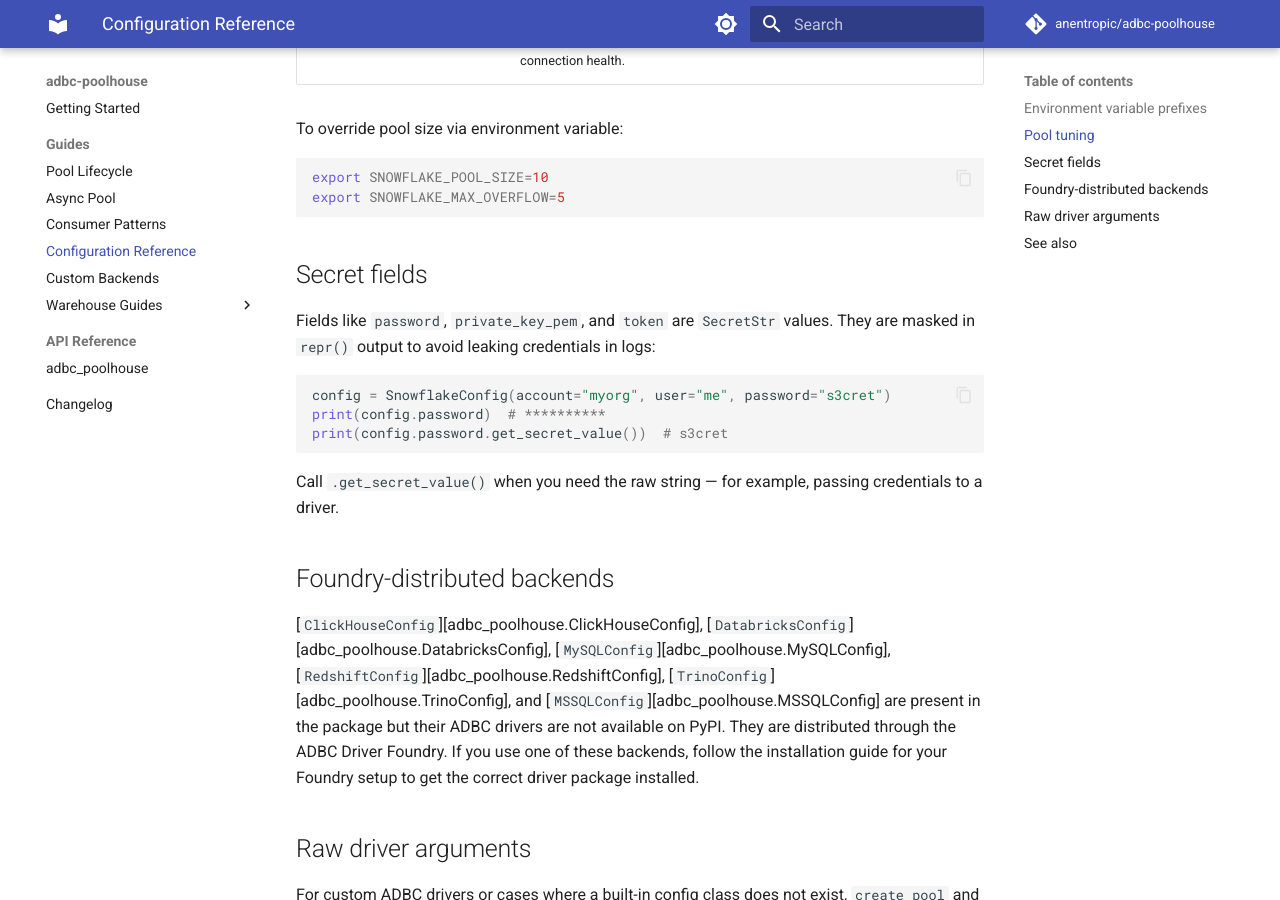
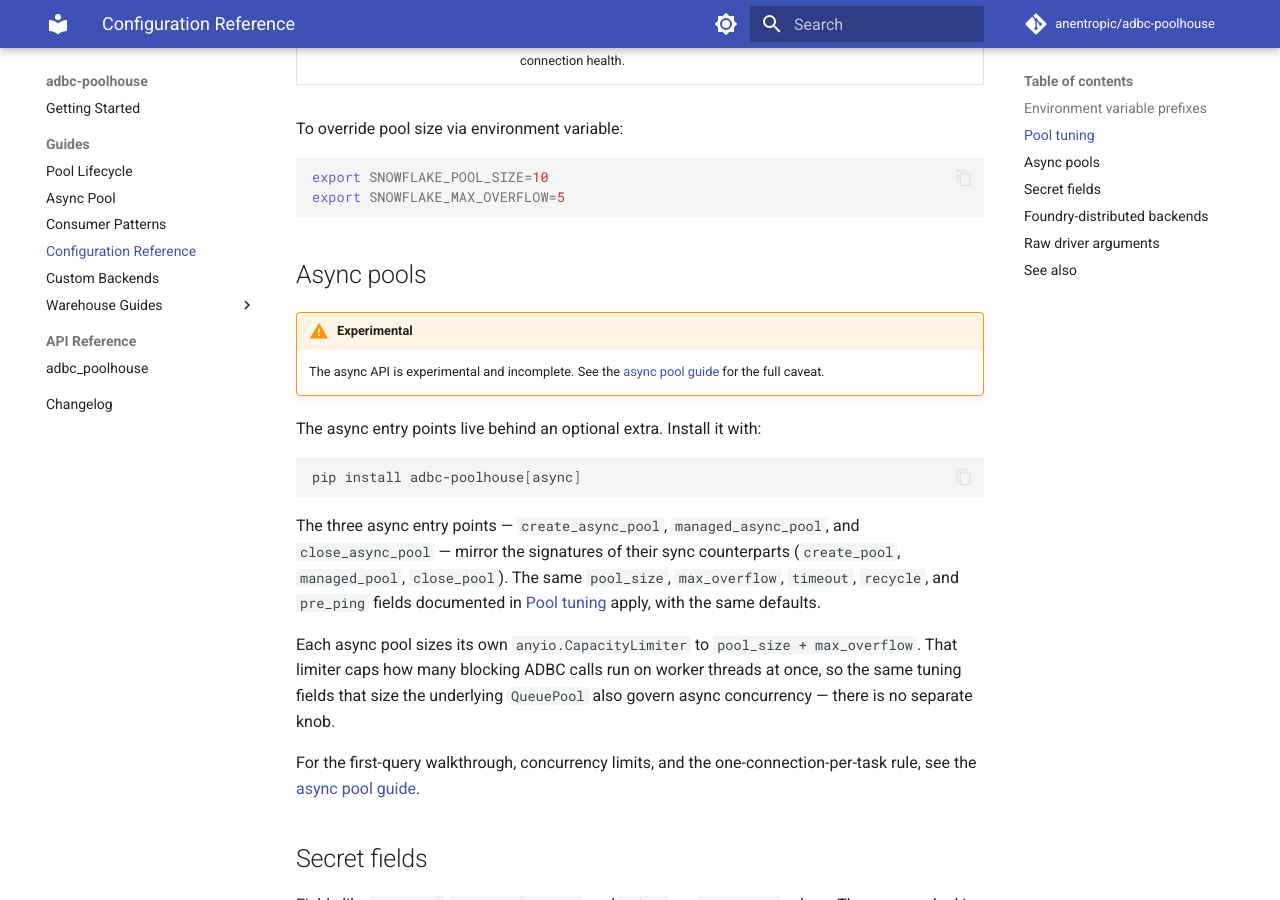
Before and after one commit to anentropic/adbc-poolhouse, an MkDocs documentation site: the page built from docs/src/guides/configuration.md, in a window 1280 px wide and 900 px high, scrolled down 1819 px. Built offline with MkDocs 1.6.1 and Material for MkDocs 9.7.7, drawn with Linux system fonts in a browser that asks for light colours; comment, search, counter and statistics services are not loaded; some of the changed text lies outside the part shown.

Commit message:
docs(28-03): document [async] extra and entry points in configuration.md
- Add Async pools subsection after Pool tuning naming the [async] extra
- Document create_async_pool/managed_async_pool/close_async_pool mirroring sync signatures
- Note CapacityLimiter sized to pool_size + max_overflow governs async concurrency
- Cross-link async.md from the new section and the See also list

````diff
--- a/docs/src/guides/configuration.md
+++ b/docs/src/guides/configuration.md
@@ -56,6 +56,23 @@
 export SNOWFLAKE_POOL_SIZE=10
 export SNOWFLAKE_MAX_OVERFLOW=5
 ```
+
+## Async pools
+
+!!! warning "Experimental"
+    The async API is experimental and incomplete. See the [async pool guide](async.md) for the full caveat.
+
+The async entry points live behind an optional extra. Install it with:
+
+```bash
+pip install adbc-poolhouse[async]
+```
+
+The three async entry points — `create_async_pool`, `managed_async_pool`, and `close_async_pool` — mirror the signatures of their sync counterparts (`create_pool`, `managed_pool`, `close_pool`). The same `pool_size`, `max_overflow`, `timeout`, `recycle`, and `pre_ping` fields documented in [Pool tuning](#pool-tuning) apply, with the same defaults.
+
+Each async pool sizes its own `anyio.CapacityLimiter` to `pool_size + max_overflow`. That limiter caps how many blocking ADBC calls run on worker threads at once, so the same tuning fields that size the underlying `QueuePool` also govern async concurrency — there is no separate knob.
+
+For the first-query walkthrough, concurrency limits, and the one-connection-per-task rule, see the [async pool guide](async.md).
 
 ## Secret fields
 
@@ -133,6 +150,7 @@
 
 ## See also
 
+- [Async pool](async.md) — the asyncio/trio wrapper, the `[async]` extra, and concurrency limits
 - [Snowflake guide](snowflake.md) — JWT, OAuth, and private key configuration
 - [Custom backends](custom-backends.md) — writing a config class for unsupported drivers
 - [API Reference](../reference/) — full field listing per config class
````
